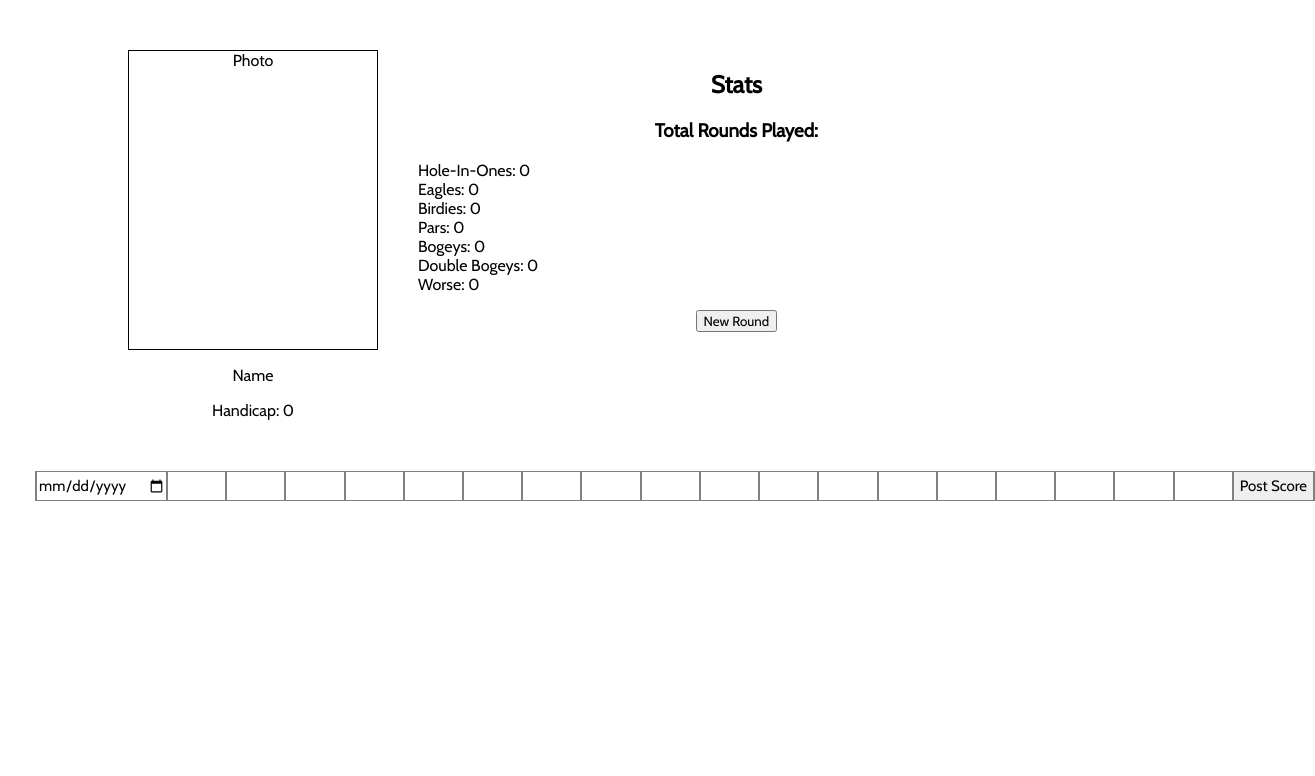
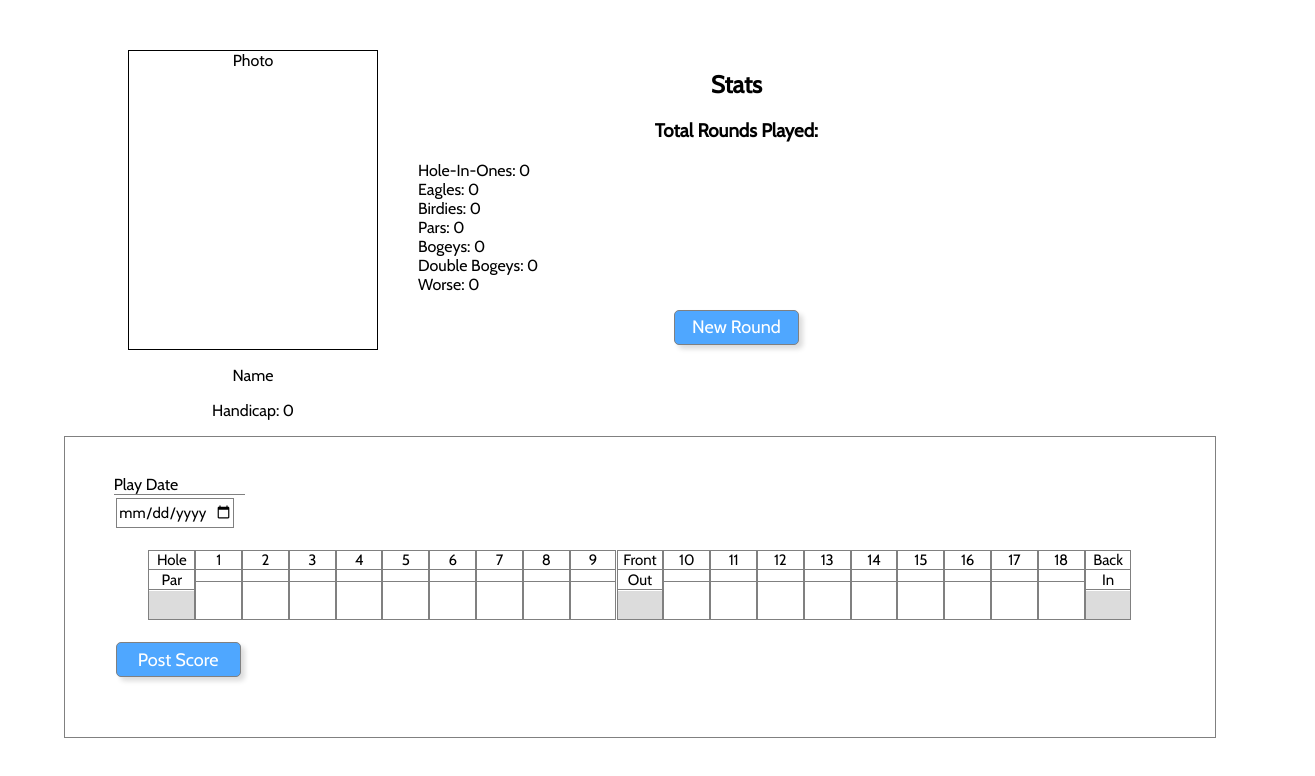
Before and after one commit to Evan-Jams/Stat-Tracker, a React (Create React App) app: page /profile in a window 1280 px wide. Both pictures are taken after a click on the button "New Round". Shown: the top 776 px of the page, 1315 px wide, since content can reach past the window. Built offline with nearby package versions, Linux system fonts and the light colour scheme; no server answers.

Commit message:
added some style to the scorecard input field, and added functionality to new round button

```diff
--- a/public/css/main.css
+++ b/public/css/main.css
@@ -83,6 +83,7 @@ input:focus {
   flex-direction: column;
   align-items: center;
   margin-top: 50px;
+  height: 100%;
 }
 
 .main {
@@ -102,6 +103,18 @@ input:focus {
   /* border: 1px solid black; */
 }
 
+button {
+  width: 125px;
+  border: 1px solid grey;
+  border-radius: 5px;
+  box-shadow: 4px 4px 5px gainsboro;
+  cursor: pointer;
+  background: #4fa7ff;
+  color: #fff;
+  font-size: 18px;
+  height: 35px;
+}
+
 ul {
   text-align: left;
   list-style: none;
@@ -109,23 +122,90 @@ ul {
 
                           /* Scorecard Form */
 
-.round-form > form {
+#scorecard {
+  width: 90%;
+  /* height: 30vh; */
+  border: 1px solid grey;
+}
+
+.date-input {
+  text-align: left;
+  margin: 0 20px 20px 20px;
+}
+
+.date-input > input {
+  border: 1px solid grey;
+}
+
+#scorecard > form {
   display: flex;
   justify-content: center;
-  flex-direction: row;
-  align-items: center;
-  width: 100%;
-  height: 30px;
-  margin: 35px;
-  border: 1px solid grey;
+  flex-direction: column;
+  align-items: flex-start;
+  width: 95%;
+  height: 300px;
   padding: 0;
+  margin: 0 auto;
+  border: none;
 }
 
-.round-form > form > input {
+.strokes {
+  display: flex;
+  justify-content: space-between;
+  flex-direction: row;
   width: 90%;
-  height: 30px;
-  /* border: none; */
+  font-size: 15px;
+  margin: 0 auto;
+}
+
+.scorecard-columns {
+  display: flex;
+  justify-content: space-between;
+  flex-direction: column;
+  align-items: center;
   border: 1px solid grey;
+  height: 70px;
+  width: 4.76%;
+}
+
+.hole-number {
+  border-bottom: 1px solid grey;
+  width: 100%;
+}
+
+.scorecard-columns > input {
+  width: 100%;
+  height: 40%;
+  margin: 0;
+  border: none;
   font-size: 15px;
+  text-align: center;
+}
+
+.input-placeholder {
+  width: 100%;
+  height: 41%;
   margin: 0;
+  border: none;
+  font-size: 15px;
+  text-align: center;
+  background: gainsboro;
 }
+
+label {
+  display: block;
+  width: 100%;
+  border-bottom: 1px solid grey;
+}
+
+input[type=submit] {
+  width: 125px;
+  border: 1px solid grey;
+  border-radius: 5px;
+  box-shadow: 4px 4px 5px gainsboro;
+  cursor: pointer;
+  background: #4fa7ff;
+  color: #fff;
+  font-size: 18px;
+  height: 35px;
+}
--- a/src/components/Profile.js
+++ b/src/components/Profile.js
@@ -8,6 +8,7 @@ class Profile extends Component{
     this.state = {
       currentUser: null,
       holes: [],
+      scorecard: false,
       handicap: 0,
       holeInOnes: 0,
       eagles: 0,
@@ -18,8 +19,8 @@ class Profile extends Component{
       worse: 0
     }
   }
-  componentDidMount(){
-    this.getHoles()
+  async componentDidMount(){
+    await this.getHoles()
     this.getUser(sessionStorage.getItem('user'))
 
   }
@@ -73,7 +74,6 @@ class Profile extends Component{
         }
         total += score
       }
-
       }
       let handicap = Math.round(((total / rounds.length) - 72) * 10) / 10
       this.setState({
@@ -111,8 +111,15 @@ class Profile extends Component{
       }
     })
     let data = await response.json()
+    let currentUser = {...this.state.currentUser}
+    this.calcStats()
+    console.log(data);
+  }
 
-    console.log(data);
+  toggleScorecard = () => {
+    this.setState({
+      scorecard: !this.state.scorecard
+    })
   }
 
   render(){
@@ -152,13 +159,16 @@ class Profile extends Component{
                 <li>Worse: {this.state.worse}</li>
               </ul>
               <div>
-                <button>New Round</button>
+                <button onClick={() => this.toggleScorecard()}>New Round</button>
               </div>
             </div>
           </div>
-          <div className="round-form">
-            <Round createRound={this.createRound}/>
-          </div>
+          {
+            this.state.scorecard
+            ? <Round createRound={this.createRound} holes={this.state.holes} toggleScorecard={this.toggleScorecard}/>
+            : null
+          }
+
         </div>
       </>
     )
--- a/src/components/Round.js
+++ b/src/components/Round.js
@@ -59,32 +59,327 @@ class Round extends Component{
   handleSubmit = (event) => {
     event.preventDefault()
     this.props.createRound(this.state)
+    this.props.toggleScorecard()
   }
   render(){
     return(
       <>
+        <div id="scorecard">
           <form onSubmit={this.handleSubmit}>
+            <div className="date-input">
+              <label>Play Date</label>
               <input type="date" name="play_date" onChange={this.handleChange} />
+            </div>
+            <div className="strokes">
+
+              <div className="scorecard-columns">
+                <div className="hole-number">
+                  Hole
+                </div>
+                <label>
+                  Par
+                </label>
+                <div className="input-placeholder">
+                </div>
+              </div>
+
+              <div className="scorecard-columns">
+                <div className="hole-number">
+                  1
+                </div>
+                <label>
+                {
+                  this.props.holes[0]
+                  ? this.props.holes[0].par
+                  : null
+                }
+                </label>
+
                 <input type="number" name="strokes1" onChange={this.handleChange} />
+              </div>
+
+              <div className="scorecard-columns">
+                <div className="hole-number">
+                  2
+                </div>
+                <label>
+                {
+                  this.props.holes[0]
+                  ? this.props.holes[1].par
+                  : null
+                }
+                </label>
+
                 <input type="number" name="strokes2" onChange={this.handleChange} />
+              </div>
+
+              <div className="scorecard-columns">
+                <div className="hole-number">
+                  3
+                </div>
+                <label>
+                {
+                  this.props.holes[0]
+                  ? this.props.holes[2].par
+                  : null
+                }
+                </label>
+
                 <input type="number" name="strokes3" onChange={this.handleChange} />
+              </div>
+
+              <div className="scorecard-columns">
+                <div className="hole-number">
+                  4
+                </div>
+                <label>
+                {
+                  this.props.holes[0]
+                  ? this.props.holes[3].par
+                  : null
+                }
+                </label>
+
                 <input type="number" name="strokes4" onChange={this.handleChange} />
+              </div>
+
+              <div className="scorecard-columns">
+                <div className="hole-number">
+                  5
+                </div>
+                <label>
+                {
+                  this.props.holes[0]
+                  ? this.props.holes[4].par
+                  : null
+                }
+                </label>
+
                 <input type="number" name="strokes5" onChange={this.handleChange} />
+              </div>
+
+              <div className="scorecard-columns">
+                <div className="hole-number">
+                  6
+                </div>
+                <label>
+                {
+                  this.props.holes[0]
+                  ? this.props.holes[5].par
+                  : null
+                }
+                </label>
+
                 <input type="number" name="strokes6" onChange={this.handleChange} />
+              </div>
+
+              <div className="scorecard-columns">
+                <div className="hole-number">
+                  7
+                </div>
+                <label>
+                {
+                  this.props.holes[0]
+                  ? this.props.holes[6].par
+                  : null
+                }
+                </label>
+
                 <input type="number" name="strokes7" onChange={this.handleChange} />
+              </div>
+
+              <div className="scorecard-columns">
+                <div className="hole-number">
+                  8
+                </div>
+                <label>
+                {
+                  this.props.holes[0]
+                  ? this.props.holes[7].par
+                  : null
+                }
+                </label>
+
                 <input type="number" name="strokes8" onChange={this.handleChange} />
+              </div>
+
+              <div className="scorecard-columns">
+                <div className="hole-number">
+                  9
+                </div>
+                <label>
+                {
+                  this.props.holes[0]
+                  ? this.props.holes[8].par
+                  : null
+                }
+                </label>
+
                 <input type="number" name="strokes9" onChange={this.handleChange} />
+              </div>
+
+              <div className="scorecard-columns">
+                <div className="hole-number">
+                  Front
+                </div>
+                <label>
+                  Out
+                </label>
+                <div className="input-placeholder">
+                </div>
+              </div>
+
+              <div className="scorecard-columns">
+                <div className="hole-number">
+                  10
+                </div>
+                <label>
+                {
+                  this.props.holes[0]
+                  ? this.props.holes[9].par
+                  : null
+                }
+                </label>
+
                 <input type="number" name="strokes10" onChange={this.handleChange} />
+              </div>
+
+              <div className="scorecard-columns">
+                <div className="hole-number">
+                  11
+                </div>
+                <label>
+                {
+                  this.props.holes[0]
+                  ? this.props.holes[10].par
+                  : null
+                }
+                </label>
+
                 <input type="number" name="strokes11" onChange={this.handleChange} />
+              </div>
+
+              <div className="scorecard-columns">
+                <div className="hole-number">
+                  12
+                </div>
+                <label>
+                {
+                  this.props.holes[0]
+                  ? this.props.holes[11].par
+                  : null
+                }
+                </label>
+
                 <input type="number" name="strokes12" onChange={this.handleChange} />
+              </div>
+
+              <div className="scorecard-columns">
+                <div className="hole-number">
+                  13
+                </div>
+                <label>
+                {
+                  this.props.holes[0]
+                  ? this.props.holes[12].par
+                  : null
+                }
+                </label>
+
                 <input type="number" name="strokes13" onChange={this.handleChange} />
+              </div>
+
+              <div className="scorecard-columns">
+                <div className="hole-number">
+                  14
+                </div>
+                <label>
+                {
+                  this.props.holes[0]
+                  ? this.props.holes[13].par
+                  : null
+                }
+                </label>
+
                 <input type="number" name="strokes14" onChange={this.handleChange} />
+              </div>
+
+              <div className="scorecard-columns">
+                <div className="hole-number">
+                  15
+                </div>
+                <label>
+                {
+                  this.props.holes[0]
+                  ? this.props.holes[14].par
+                  : null
+                }
+                </label>
+
                 <input type="number" name="strokes15" onChange={this.handleChange} />
+              </div>
+
+              <div className="scorecard-columns">
+                <div className="hole-number">
+                  16
+                </div>
+                <label>
+                {
+                  this.props.holes[0]
+                  ? this.props.holes[15].par
+                  : null
+                }
+                </label>
+
                 <input type="number" name="strokes16" onChange={this.handleChange} />
+              </div>
+
+              <div className="scorecard-columns">
+                <div className="hole-number">
+                  17
+                </div>
+                <label>
+                {
+                  this.props.holes[0]
+                  ? this.props.holes[16].par
+                  : null
+                }
+                </label>
+
                 <input type="number" name="strokes17" onChange={this.handleChange} />
+              </div>
+
+              <div className="scorecard-columns">
+                <div className="hole-number">
+                  18
+                </div>
+                <label>
+                {
+                  this.props.holes[0]
+                  ? this.props.holes[17].par
+                  : null
+                }
+                </label>
+
                 <input type="number" name="strokes18" onChange={this.handleChange} />
+              </div>
+
+              <div className="scorecard-columns">
+                <div className="hole-number">
+                  Back
+                </div>
+                <label>
+                  In
+                </label>
+                <div className="input-placeholder">
+                </div>
+              </div>
+
+            </div>
+
             <input type="submit" value="Post Score" onChange={this.handleChange} />
           </form>
+        </div>
       </>
     )
   }
```
Lines whose indentation alone changed are shown as unchanged.
